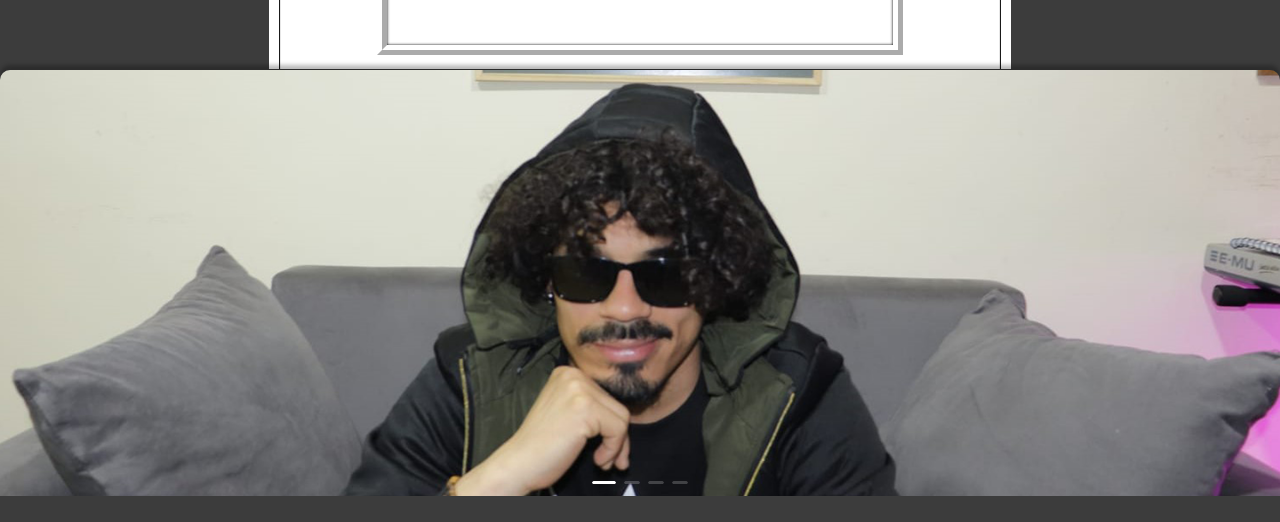
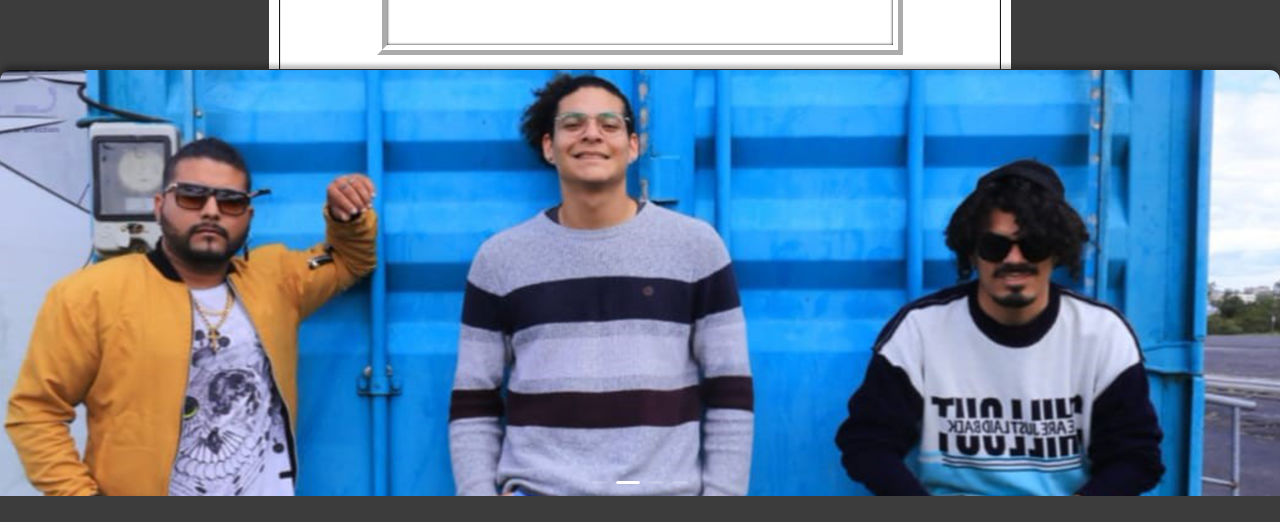
Before and after one commit to rennyluzardo/404-banda-v1, a Next.js app: page / in a window 1280 px wide. Shown: the part 430-952 px from the top of the page. Built offline with nearby package versions, Linux system fonts and the light colour scheme.

Commit message:
autoplay slider

```diff
--- a/pages/index.js
+++ b/pages/index.js
@@ -47,7 +47,7 @@ export default function Index() {
     <MainLayout>
       {/* Slider */}
       <div className='carousel-container'>
-        <Carousel autoplay={false} id='main' className='slider'>
+        <Carousel autoplay id='main' className='slider'>
           <div className='slider__img-box'>
             <div style={contentStyle}>
               <Image
```
